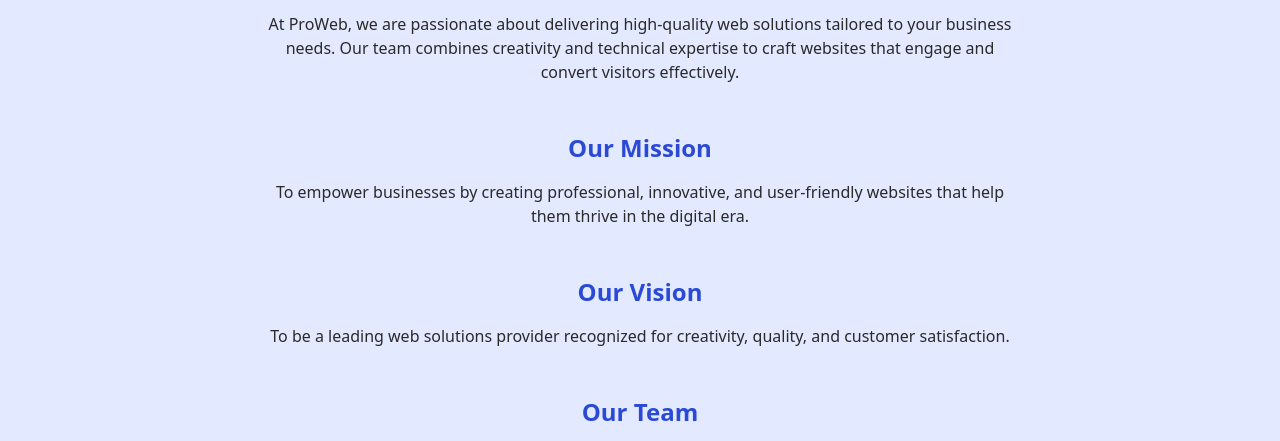
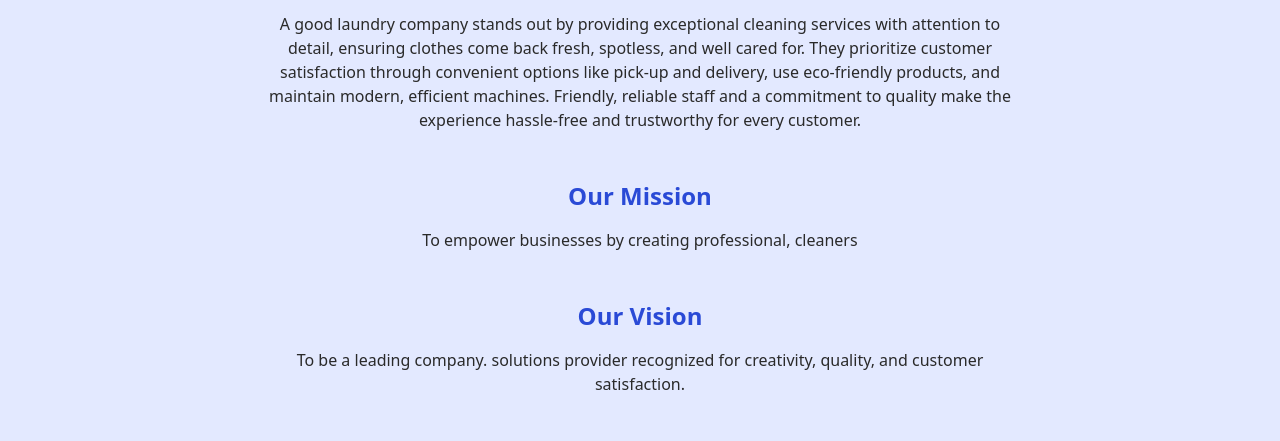
Before and after one commit to webcast-com/mama-fua-connection-, a plain HTML site: page about.html in a window 1280 px wide. Shown: the part 148-589 px from the top of the page. Drawn offline with nearby package versions, Linux system fonts and the light colour scheme.

Commit message:
Update about.html

```diff
--- a/about.html
+++ b/about.html
@@ -39,7 +39,7 @@
       About Us
      </h1>
      <p class="text-[#2a2a2a] text-sm md:text-base leading-relaxed max-w-3xl mx-auto">
-      At ProWeb, we are passionate about delivering high-quality web solutions tailored to your business needs. Our team combines creativity and technical expertise to craft websites that engage and convert visitors effectively.
+      A good laundry company stands out by providing exceptional cleaning services with attention to detail, ensuring clothes come back fresh, spotless, and well cared for. They prioritize customer satisfaction through convenient options like pick-up and delivery, use eco-friendly products, and maintain modern, efficient machines. Friendly, reliable staff and a commitment to quality make the experience hassle-free and trustworthy for every customer.
      </p>
     </section>
     <section class="mb-12">
@@ -47,7 +47,7 @@
       Our Mission
      </h2>
      <p class="text-[#2a2a2a] text-sm md:text-base leading-relaxed max-w-3xl mx-auto text-center">
-      To empower businesses by creating professional, innovative, and user-friendly websites that help them thrive in the digital era.
+      To empower businesses by creating professional, cleaners
      </p>
     </section>
     <section class="mb-12">
@@ -55,7 +55,7 @@
       Our Vision
      </h2>
      <p class="text-[#2a2a2a] text-sm md:text-base leading-relaxed max-w-3xl mx-auto text-center">
-      To be a leading web solutions provider recognized for creativity, quality, and customer satisfaction.
+      To be a leading company. solutions provider recognized for creativity, quality, and customer satisfaction.
      </p>
     </section>
     <section>
```
